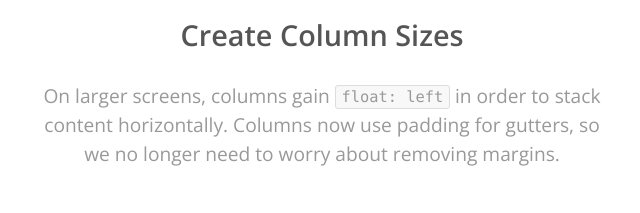
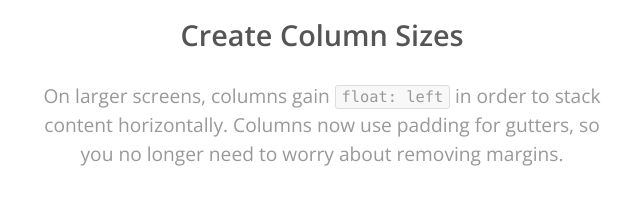
Before and after one commit to aekaplan/grid, a plain HTML site: page index.html in a window 1280 px wide. Shown: the part 7332-7545 px from the top of the page, 318-958 px from the left. Drawn offline with nearby package versions, Linux system fonts and the light colour scheme; files that its build step writes are made by us from their sources.

Commit message:
Update index.html

```diff
--- a/index.html
+++ b/index.html
@@ -238,7 +238,7 @@
         <div class="circle">6</div>
         <h1>Create Column Sizes</h1>
         <p>On larger screens, columns gain <code>float: left</code> in order to stack content horizontally. Columns now
-        use padding for gutters, so we no longer need to worry about removing margins.</p>
+        use padding for gutters, so you no longer need to worry about removing margins.</p>
         <hr>
         <script src="https://gist.github.com/aekaplan/9040799.js"></script>
         <script src="https://gist.github.com/aekaplan/8978515.js"></script>
```
